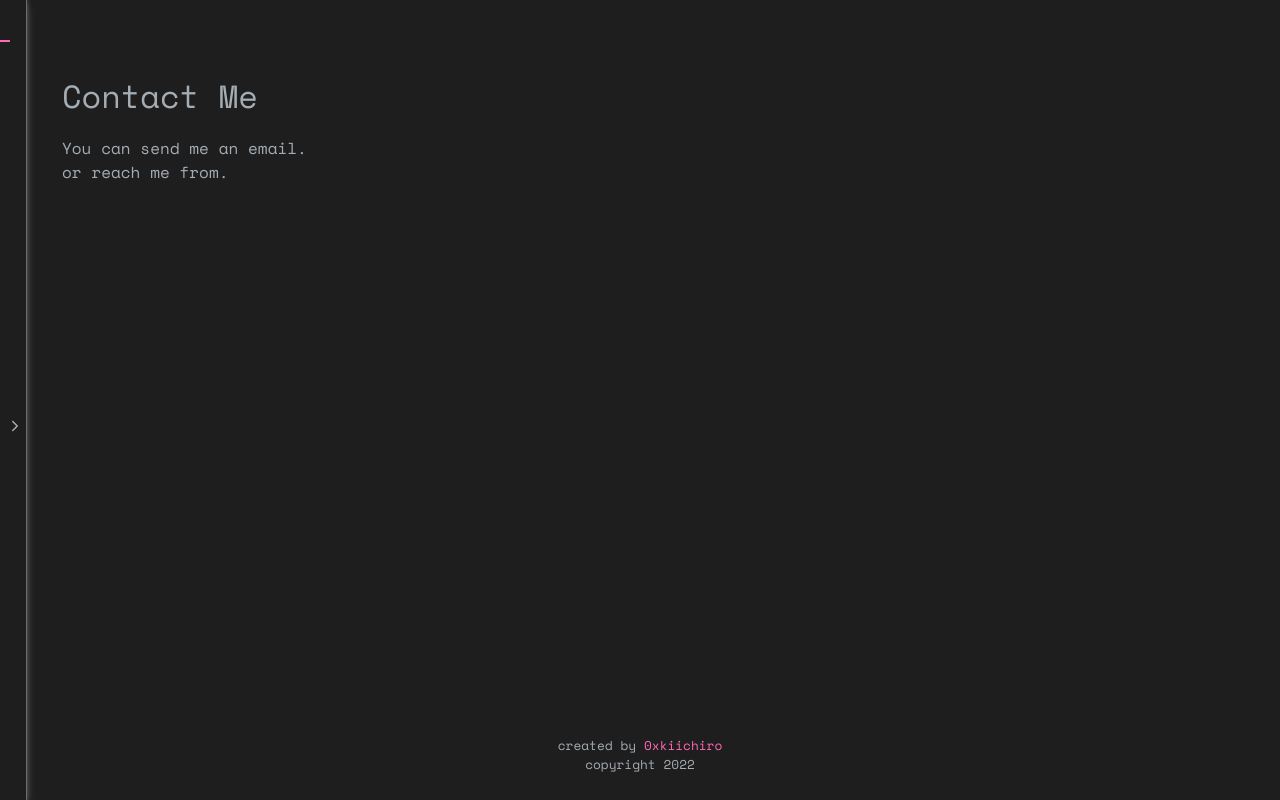
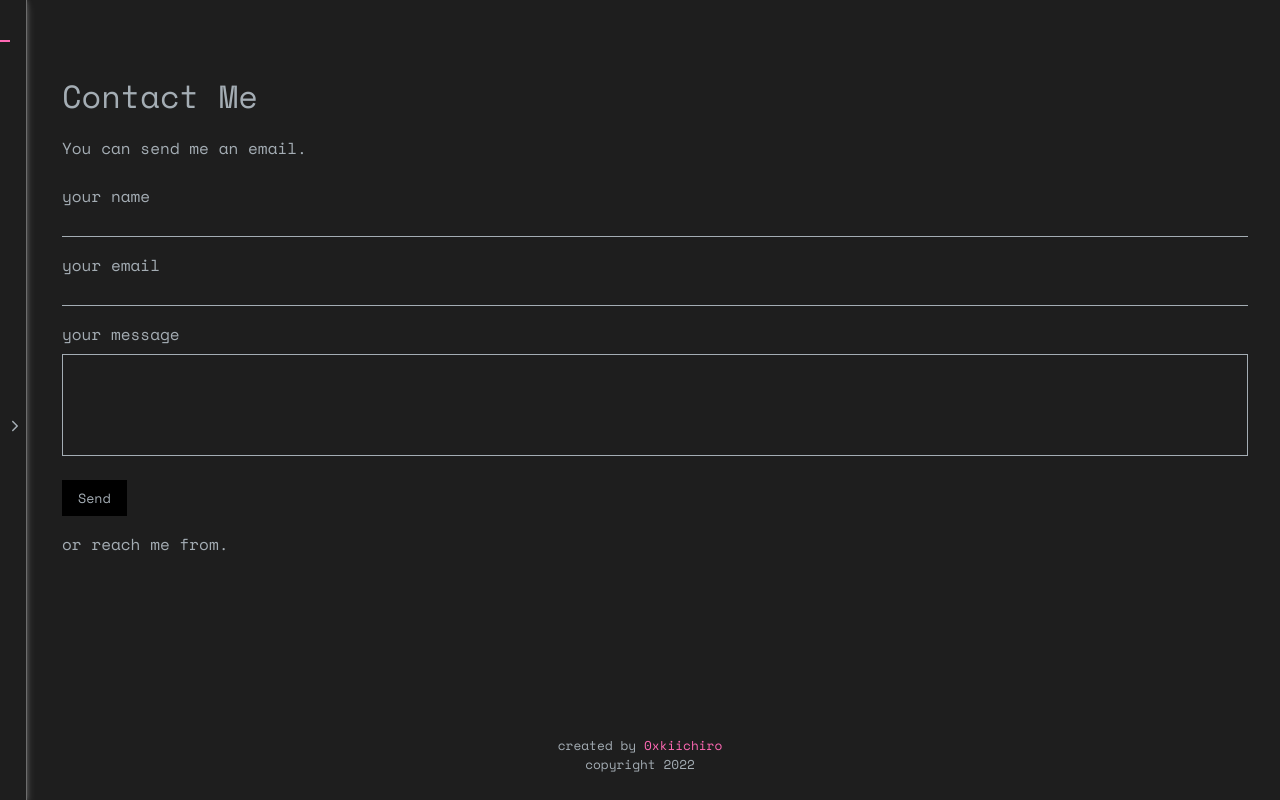
Before and after one commit to 0xkiichiro/react-0xkiichiro-portfolio, a React (Create React App) app: page /contact in a window 1280 px wide. Built offline with nearby package versions, Linux system fonts and the light colour scheme.

Commit message:
aside empty arraty fix, form submit directs email

```diff
--- a/src/components/aside/Aside.jsx
+++ b/src/components/aside/Aside.jsx
@@ -14,46 +14,46 @@ const Aside = () => {
       <Bar />
       <Ul>
         <Li>
+          <IoIosArrowForward className="aside-icon" />
           <LinkStyled
             className="aside-link"
             to="/"
             id="home"
             onClick={(e) => handleLinkClick(e)}
           >
-            <IoIosArrowForward className="aside-icon" />
             home
           </LinkStyled>
         </Li>
         <Li>
+          <IoIosArrowForward className="aside-icon" />
           <LinkStyled
             className="aside-link"
             to="about-me"
             id="about-me"
             onClick={(e) => handleLinkClick(e)}
           >
-            <IoIosArrowForward className="aside-icon" />
             about-me
           </LinkStyled>
         </Li>
         <Li>
+          <IoIosArrowForward className="aside-icon" />
           <LinkStyled
             className="aside-link"
             to="projects"
             id="projects"
             onClick={(e) => handleLinkClick(e)}
           >
-            <IoIosArrowForward className="aside-icon" />
             projects
           </LinkStyled>
         </Li>
         <Li>
+          <IoIosArrowForward className="aside-icon" />
           <LinkStyled
             className="aside-link"
             to="contact"
             id="contact"
             onClick={(e) => handleLinkClick(e)}
           >
-            <IoIosArrowForward className="aside-icon" />
             contact
           </LinkStyled>
         </Li>
--- a/src/components/aside/aside.css
+++ b/src/components/aside/aside.css
@@ -1,5 +1,5 @@
 .aside-icon {
-  transform: translateY(3px);
+  transform: translateY(5px);
   position: relative;
 }
 
--- /dev/null
+++ b/src/components/form/Form.jsx
@@ -0,0 +1,56 @@
+import FormContainerStyled from "./Form.styled";
+import "./form.css";
+
+const Form = () => {
+  return (
+    <FormContainerStyled>
+      <form
+        action="https://formsubmit.co/7265072462068d9109d6921e8b5fac0f"
+        method="POST"
+      >
+        <div className="input-area">
+          <label className="form-label" htmlFor="name">
+            your name
+          </label>
+          <input
+            className="form-input"
+            type="text"
+            id="name"
+            name="name"
+            required
+          />
+        </div>
+        <div className="input-area">
+          <label className="form-label" htmlFor="email">
+            your email
+          </label>
+          <input
+            className="form-input"
+            type="email"
+            id="email"
+            name="email"
+            required
+          />
+        </div>
+        <div className="input-area">
+          <label className="form-label" htmlFor="mail-content">
+            your message
+          </label>
+          <textarea
+            className="form-text-area"
+            type="textarea"
+            id="mail-content"
+            name="content"
+            rows="5"
+            required
+          />
+        </div>
+        <button type="submit" className="btn btn-submit">
+          Send
+        </button>
+      </form>
+    </FormContainerStyled>
+  );
+};
+
+export default Form;
--- /dev/null
+++ b/src/components/form/Form.styled.jsx
@@ -0,0 +1,7 @@
+import styled from "styled-components";
+
+const FormContainerStyled = styled.div`
+  padding: 1rem 0;
+`;
+
+export default FormContainerStyled;
--- /dev/null
+++ b/src/components/form/form.css
@@ -0,0 +1,44 @@
+.input-area {
+  display: flex;
+  flex-direction: column;
+  padding: 0.5rem 0;
+}
+
+.form-label {
+  margin-bottom: 0.5rem;
+}
+
+.form-input {
+  border: none;
+  outline: none;
+  background-color: #1e1e1e;
+  border-bottom: 1px solid #a4adb4;
+  color: #a4adb4;
+}
+
+.form-text-area {
+  border: none;
+  outline: none;
+  background-color: #1e1e1e;
+  border: 1px solid #a4adb4;
+  color: #a4adb4;
+  overflow: auto;
+  resize: none;
+}
+
+.btn {
+  padding: 0.5rem 1rem;
+  margin-top: 1rem;
+  border: none;
+  outline: none;
+  color: #a4adb4;
+  background-color: black;
+}
+
+.btn:hover {
+  cursor: pointer;
+}
+
+.btn:active {
+  transform: scale(1.1);
+}
--- a/src/pages/contact/Contact.jsx
+++ b/src/pages/contact/Contact.jsx
@@ -2,6 +2,7 @@ import React from "react";
 import ContactStyled from "./Contact.styled";
 import { useContext } from "react";
 import { Context } from "../../context/Context";
+import Form from "../../components/form/Form";
 
 const Contact = () => {
   const { isMinimized } = useContext(Context);
@@ -9,6 +10,7 @@ const Contact = () => {
     <ContactStyled isMinimized={isMinimized}>
       <h1 className="heading">Contact Me</h1>
       <p className="paragraph">You can send me an email.</p>
+      <Form />
       <p className="paragraph">or reach me from.</p>
     </ContactStyled>
   );
```
